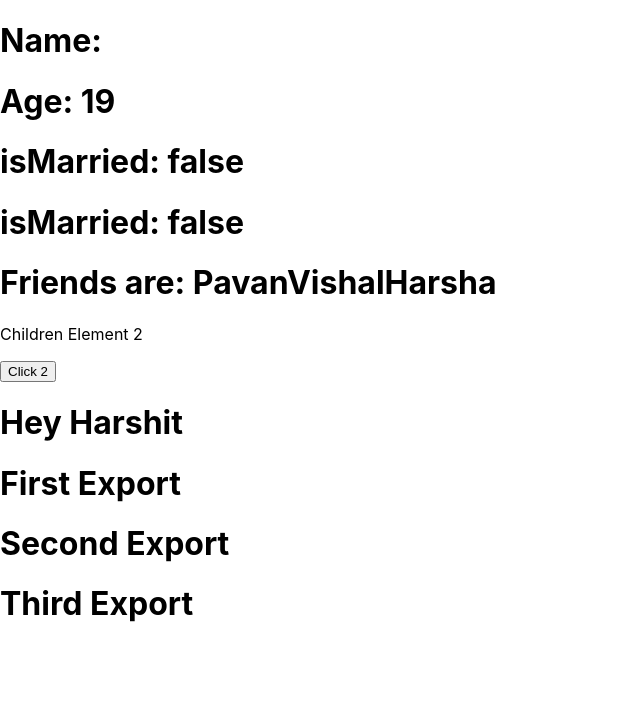
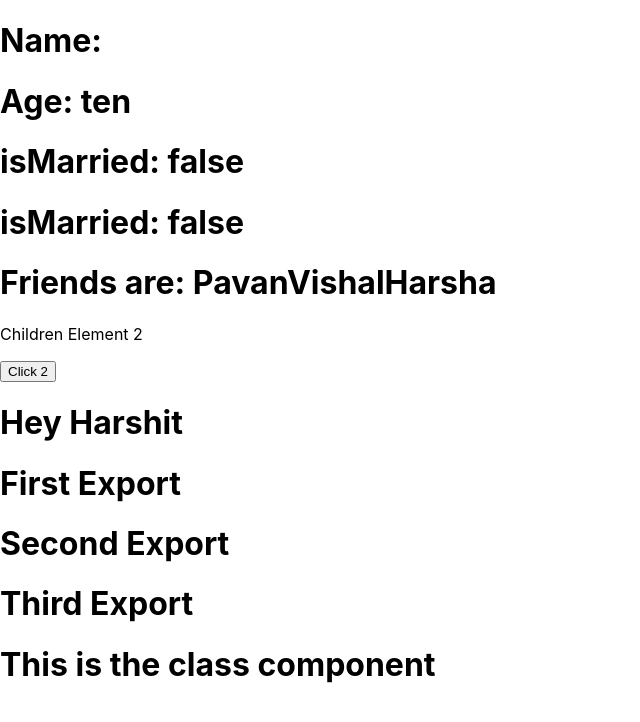
Before and after one commit to harshith1123/React-JS, a React (Create React App) app: page / in a window 1280 px wide. Shown: the top 722 px of the page, without its empty margins (0-640 px from the left). Built offline with nearby package versions, Linux system fonts and the light colour scheme.

Commit message:
Learned Class Component

```diff
--- a/src/App.js
+++ b/src/App.js
@@ -7,6 +7,7 @@ import Props from './Props';
 import Arrow from './Arrow_Functions';
 // import { Export,Export2, Export3 } from './Export';
 import Export, {Export2,Export3} from './Export'
+import { ClassComponent } from './Class_Component';
 
 let name = "Harshit Shetty"
 let car_obj = {
@@ -43,7 +44,7 @@ function App() {
       <p>Children Element 1</p>
       <button type='button' value = "Click">Click 1</button>
     </Props> */}
-    <Props age = {a} isMarried = {false} arr={friends}>
+    <Props age = "ten" isMarried = {false} arr={friends}>
       <p>Children Element 2</p>
       <button type='button' value = "Click">Click 2</button>
     </Props>
@@ -51,6 +52,7 @@ function App() {
     <Export/>
     <Export2/>
     <Export3/>
+    <ClassComponent/>
     </>
   );
 }
--- /dev/null
+++ b/src/Class_Component.js
@@ -0,0 +1,12 @@
+// import React from "react";
+import React, {Component} from "react";
+
+
+
+class ClassComponent extends React.Component{
+    render(){
+        return <h1>This is the class component</h1>
+    }
+}
+
+export {ClassComponent};
--- a/src/Props.js
+++ b/src/Props.js
@@ -18,7 +18,7 @@ function Props(props){
 }
 
 Props.propTypes = {
-    name: PropTypes.string.isRequired,
+
     age: PropTypes.number,
     isMarried: PropTypes.number,
     arr: PropTypes.array
```
